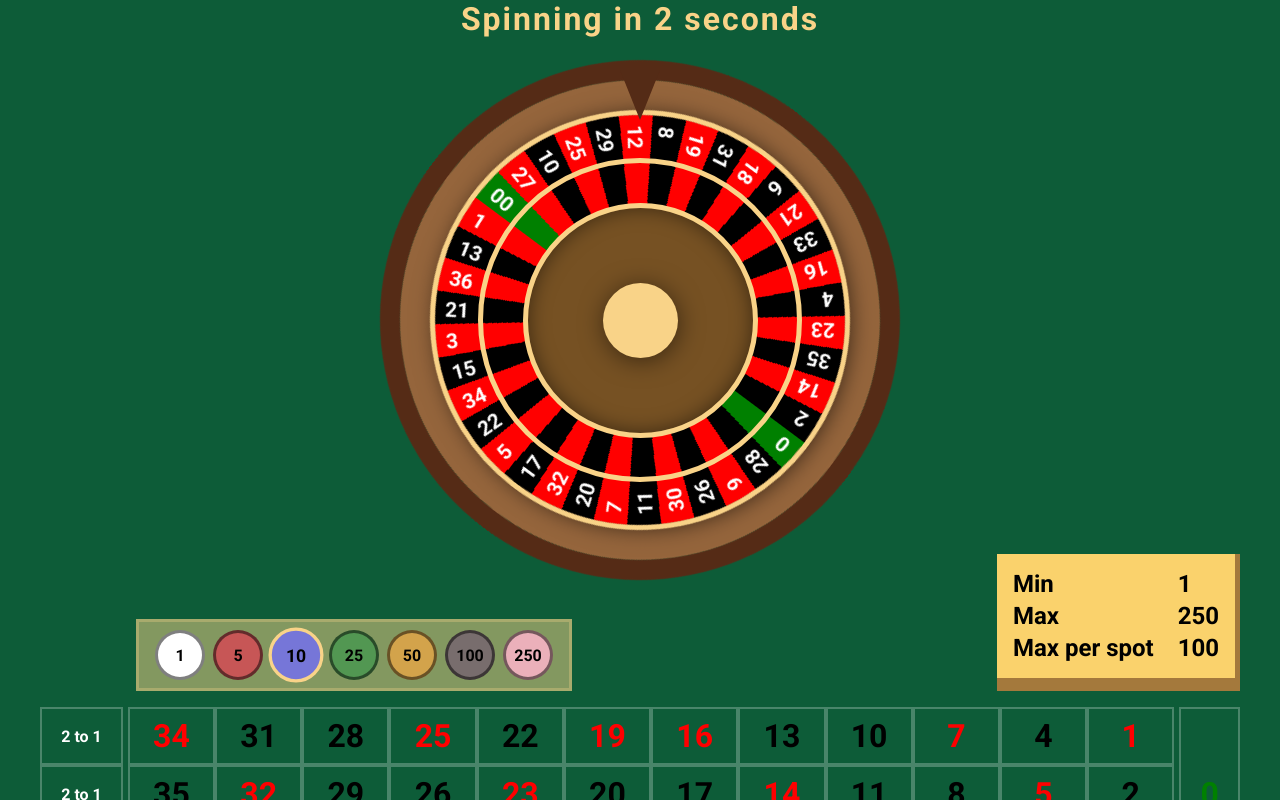
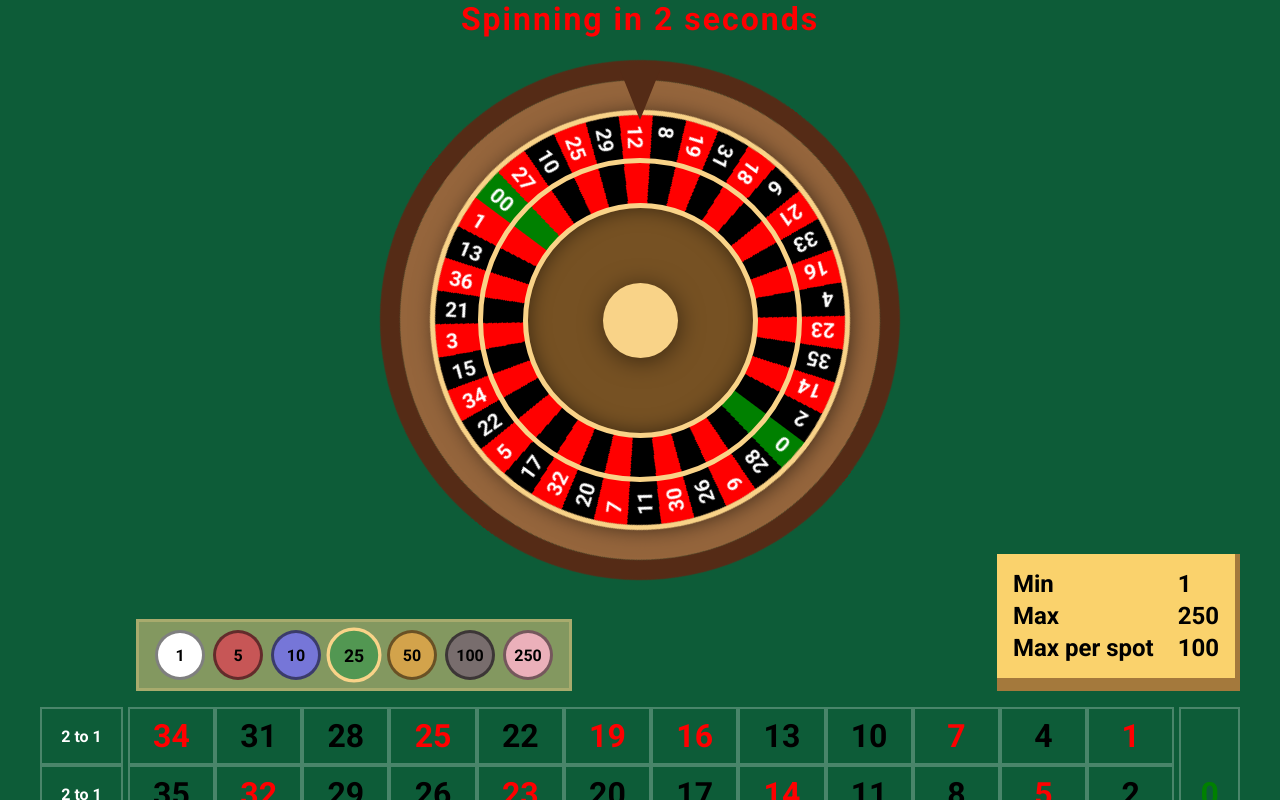
Before and after one commit to benamager/roulette, a React (Create React App) app: page /gamble in a window 1280 px wide. Both pictures are taken after a click on the element "25". Shown: the top 800 px of the page. Built offline with nearby package versions, Linux system fonts and the light colour scheme.

Commit message:
Add function, drop chips on table & chip selector

```diff
--- a/package.json
+++ b/package.json
@@ -4,6 +4,7 @@
   "private": true,
   "dependencies": {
     "@emotion/react": "^11.9.0",
+    "@hookform/resolvers": "^2.8.10",
     "@testing-library/jest-dom": "^5.16.4",
     "@testing-library/react": "^13.3.0",
     "@testing-library/user-event": "^13.5.0",
@@ -17,7 +18,8 @@
     "react-scripts": "5.0.1",
     "react-use": "^17.4.0",
     "sass": "^1.52.1",
-    "web-vitals": "^2.1.4"
+    "web-vitals": "^2.1.4",
+    "yup": "^0.32.11"
   },
   "scripts": {
     "start": "react-scripts start",
--- a/src/App.js
+++ b/src/App.js
@@ -1,16 +1,62 @@
 import { BrowserRouter, Routes, Route } from "react-router-dom"
+import { useState, useEffect } from "react"
 
 // Pages
 import Gamble from "./pages/Gamble"
+import Contact from "./pages/Contact"
 
 // Avatar fetch url https://avatars.dicebear.com/api/adventurer/benjamin.svg
 
 function App() {
+  const [userData, setUserData] = useState({
+    username: "benjamin",
+    balance: 500,
+    selectedChip: 1,
+    droppedChips: [],
+  })
+
+  const [wheelData, setWheelData] = useState({
+    isSpinning: false,
+    timeLeft: 10,
+  })
+
+  // useEffect(() => { // TEMP
+  //   console.log(userData)
+  // }, [userData])
+
+  // Timer with cleanup
+  useEffect(() => {
+    if (wheelData.isSpinning === false) {
+      const timer = setInterval(() => {
+        setWheelData((prevState) => {
+          return {
+            ...prevState,
+            timeLeft: prevState.timeLeft - 1,
+            isSpinning: prevState.timeLeft === 1 ? true : false,
+          }
+        })
+      }, 1000)
+      // clearing interval
+      return () => clearInterval(timer)
+    }
+  }, [wheelData])
+
   return (
     <div className="App">
       <BrowserRouter>
         <Routes>
-          <Route path="gamble" element={<Gamble />} />
+          <Route
+            path="gamble"
+            element={
+              <Gamble
+                wheelData={wheelData}
+                userData={userData}
+                handleWheelData={setWheelData}
+                handleUserData={setUserData}
+              />
+            }
+          />
+          <Route path="contact" element={<Contact />} />
         </Routes>
       </BrowserRouter>
     </div>
--- a/src/components/Chip.jsx
+++ b/src/components/Chip.jsx
@@ -13,6 +13,7 @@ const Chip = ({
 }) => {
   const style = css`
     position: ${position === "absolute" && "absolute"};
+    user-select: none;
     background-color: ${color};
     width: ${size + "px"};
     height: ${size + "px"};
@@ -27,7 +28,7 @@ const Chip = ({
     margin-left: -${percentLeft && size / 2 + "px"};
     margin-top: -${percentTop && size / 2 + "px"};
     border: 3px solid ${selected === false ? "#00000080" : "#f9d388"};
-    cursor: ${selected === false ? "pointer" : "default"};
+    cursor: pointer;
     transition: transform 0.1s;
     transform: scale(${selected === true && 1.1});
     &:hover {
--- a/src/components/ChipContainer.jsx
+++ b/src/components/ChipContainer.jsx
@@ -2,8 +2,15 @@ import Chip from "./Chip"
 
 /** @jsxImportSource @emotion/react */
 import { css } from "@emotion/react"
+import { nanoid } from "nanoid"
 
-const ChipContainer = ({ disabled }) => {
+const ChipContainer = ({
+  disabled,
+  chipSize,
+  userData,
+  handleUserData,
+  allChips,
+}) => {
   const style = css`
     background-color: #f9d38880;
     display: flex;
@@ -14,16 +21,30 @@ const ChipContainer = ({ disabled }) => {
     pointer-events: ${disabled === true && "none"};
   `
 
+  //<Chip value={25} color="#529752" size={50} selected={false} />
+
+  function handleClick(e) {
+    if (e.target.tagName === "DIV") {
+      if (e.target.textContent != userData.selectedChip) {
+        handleUserData((prevState) => {
+          return { ...prevState, selectedChip: parseInt(e.target.textContent) }
+        })
+      }
+    }
+  }
+
   return (
-    <div css={style}>
-      <Chip value={1} color="#ffffff" size={50} selected={false} />
-      <Chip value={5} color="#C75656" size={50} selected={false} />
-      <Chip value={10} color="#7676D8" size={50} selected={true} />
-      <Chip value={25} color="#529752" size={50} selected={false} />
-      <Chip value={50} color="#D3A34B" size={50} selected={false} />
-      <Chip value={100} color="#786D6D" size={50} selected={false} />
-      <Chip value={250} color="#EBB0BA" size={50} selected={false} />
-    </div>
+    <section onClick={handleClick} css={style}>
+      {allChips.map((chip) => (
+        <Chip
+          value={chip.value}
+          color={chip.color}
+          size={chipSize}
+          selected={userData.selectedChip === chip.value ? true : false}
+          key={nanoid()}
+        />
+      ))}
+    </section>
   )
 }
 
--- a/src/components/RouletteTable.jsx
+++ b/src/components/RouletteTable.jsx
@@ -5,9 +5,14 @@ import Chip from "./Chip"
 import { nanoid } from "nanoid"
 
 import { useRef, useState } from "react"
-import { useWindowSize } from "react-use"
 
-const RouletteTable = ({ disabled }) => {
+const RouletteTable = ({
+  disabled,
+  allChips,
+  chipSize,
+  userData,
+  handleUserData,
+}) => {
   const styles = {
     container: css`
       position: relative;
@@ -137,10 +142,9 @@ const RouletteTable = ({ disabled }) => {
     `,
   }
 
-  const { width, height } = useWindowSize()
   const myRef = useRef()
 
-  const [droppedChips, setDroppedChips] = useState([])
+  // const [droppedChips, setDroppedChips] = useState([])
   function handleClick(e) {
     // Doesn't work this if statement
     const tableWidth = myRef.current.clientWidth
@@ -159,28 +163,52 @@ const RouletteTable = ({ disabled }) => {
       let leftPercent = ((100 / tableWidth) * x).toFixed(2)
       let topPercent = ((100 / tableHeight) * y).toFixed(2)
 
-      console.log("from left:", leftPercent, "%", "from top:", topPercent, "%")
-      setDroppedChips((prevState) => {
-        return [
+      // console.log("from left:", leftPercent, "%", "from top:", topPercent, "%") // TEMP
+
+      const selectedChipData = allChips.find(
+        (element) => element.value === userData.selectedChip
+      )
+
+      handleUserData((prevState) => {
+        return {
           ...prevState,
+          droppedChips: [
+            ...prevState.droppedChips,
             <Chip
-            value={10}
-            color="#7676D8"
-            size={50}
+              value={selectedChipData.value}
+              color={selectedChipData.color}
+              size={chipSize}
               selected={false}
               position="absolute"
               percentLeft={leftPercent + "%"}
               percentTop={topPercent + "%"}
               key={nanoid()}
             />,
-        ]
+          ],
+        }
       })
+      // setDroppedChips((prevState) => {
+      //   return [
+      //     ...prevState,
+      // <Chip
+      //   value={selectedChipData.value}
+      //   color={selectedChipData.color}
+      //   size={chipSize}
+      //   selected={false}
+      //   position="absolute"
+      //   percentLeft={leftPercent + "%"}
+      //   percentTop={topPercent + "%"}
+      //   key={nanoid()}
+      // />,
+      //   ]
+      // })
     }
   }
 
   return (
     <div onClick={handleClick} ref={myRef} css={styles.container}>
-      {droppedChips}
+      {userData.droppedChips}
+      {/* {droppedChips} */}
       <ul css={styles.totoone}>
         <li>2 to 1</li>
         <li>2 to 1</li>
--- a/src/components/SpinningIn.jsx
+++ b/src/components/SpinningIn.jsx
@@ -2,21 +2,32 @@
 import { css } from "@emotion/react"
 
 const SpinningIn = ({ time }) => {
-  const style = css`
-    font-size: 2rem;
-    margin-bottom: 2rem;
-    font-weight: 700;
-    letter-spacing: 2px;
-    color: #f9d388;
-  `
+  const style = {
+    default: css`
+      font-size: 2rem;
+      margin-bottom: 2rem;
+      font-weight: 700;
+      letter-spacing: 2px;
+      color: #f9d388;
+    `,
+    colorWarning: css`
+      color: red;
+    `,
+  }
+
   return (
     <>
-      {time > 0 && (
-        <p css={style}>
+      {time > 4 && (
+        <p css={style.default}>
           Spinning in {time} second{time > 1 && "s"}
         </p>
       )}
-      {time === 0 && <p css={style}>Now spinning</p>}
+      {time > 0 && time <= 4 && (
+        <p css={[style.default, style.colorWarning]}>
+          Spinning in {time} second{time > 1 && "s"}
+        </p>
+      )}
+      {time === 0 && <p css={style.default}>Now spinning</p>}
     </>
   )
 }
--- a/src/components/Wheel.jsx
+++ b/src/components/Wheel.jsx
@@ -2,11 +2,20 @@
 import { css } from "@emotion/react"
 import { nanoid } from "nanoid"
 
-import { useState } from "react"
+import { useState, useEffect, useRef } from "react"
 //import ComputedDegrees from "./customHooks/ComputedDegrees"
 
 const Wheel = (props) => {
-  const { values, colors, mirrorOn, startDeg, rotations, rotationTime } = props
+  const {
+    values,
+    colors,
+    mirrorOn,
+    startDeg,
+    rotations,
+    rotationTime,
+    handleWheelData,
+    time,
+  } = props
 
   // Calculates how many deg each piece of wheel will be
   const piePieceDeg =
@@ -59,7 +68,6 @@ const Wheel = (props) => {
       place-items: center center;
       width: 500px;
       height: 500px;
-      cursor: pointer;
       transition: transform ${rotationTime};
     `,
     notch: css`
@@ -179,16 +187,31 @@ const Wheel = (props) => {
 
   let winningDeg = 0
   // Spinning wheel XXXdeg
-  function clicked(e) {
-    if (!isSpinning) {
+
+  const wheelRef = useRef()
+
+  useEffect(() => {
+    if (time === 0) {
       setIsSpinning(true)
       winningDeg = Math.random() * 360 // Actual winningDeg is 360-winningDeg
       setWinDeg(winningDeg)
-      e.target.style.transform = `rotate(${
+      wheelRef.current.style.transform = `rotate(${
         winningDeg + 360 * rotations + 2
       }deg)`
     }
-  }
+  }, [time])
+
+  // function clicked(e) { ON CLICK FUNCTION
+  //   if (!isSpinning) {
+  //     console.log(wheelRef.current)
+  //     setIsSpinning(true)
+  //     winningDeg = Math.random() * 360 // Actual winningDeg is 360-winningDeg
+  //     setWinDeg(winningDeg)
+  //     e.target.style.transform = `rotate(${
+  //       winningDeg + 360 * rotations + 2
+  //     }deg)`
+  //   }
+  // }
 
   // Resets degrees when finished spinning
   function endSpin(e) {
@@ -197,6 +220,12 @@ const Wheel = (props) => {
     getResult(360 - winDeg) //360-winDeg because otherwise the results are reversed
     setTimeout(() => {
       setIsSpinning(false)
+      props.handleUserData((prevState) => {
+        return { ...prevState, droppedChips: [] }
+      })
+      handleWheelData((prevState) => {
+        return { ...prevState, timeLeft: 10, isSpinning: false }
+      })
       e.target.style.transition = `transform ${rotationTime} ease-out`
     }, 3500)
   }
@@ -205,7 +234,7 @@ const Wheel = (props) => {
   function getResult(degree) {
     resDeg.forEach((result) => {
       if (degree >= result[0] && degree <= result[1]) {
-        alert("The winning number is NOT" + result[2])
+        console.log("Og sejren går til dem med nr. " + result[2])
         return
       }
     })
@@ -215,10 +244,10 @@ const Wheel = (props) => {
     <div css={styles.outerContainer}>
       <div css={styles.notch}></div>
       <div
-        onClick={clicked}
         onTransitionEnd={endSpin}
         css={styles.wheelContainer}
         id="wheel"
+        ref={wheelRef}
       >
         <div css={styles.wheelCenter}></div>
         <ul css={styles.wheel}>{valuesMapped}</ul>
--- /dev/null
+++ b/src/pages/Contact.jsx
@@ -0,0 +1,41 @@
+import { useForm } from "react-hook-form"
+import { yupResolver } from "@hookform/resolvers/yup"
+import * as yup from "yup"
+
+const schema = yup.object().shape({
+  email: yup.string().email().required(),
+  password: yup.string().min(8).max(32).required(),
+})
+
+const Contact = () => {
+  const {
+    register,
+    handleSubmit,
+    formState: { errors },
+    reset,
+  } = useForm({
+    resolver: yupResolver(schema),
+  })
+  const onSubmitHandler = (data) => {
+    console.log({ data })
+    reset()
+  }
+  return (
+    <form onSubmit={handleSubmit(onSubmitHandler)}>
+      <h2>Lets sign you in.</h2>
+      <br />
+
+      <input {...register("email")} placeholder="email" type="email" />
+      <p>{errors.email?.message}</p>
+      <br />
+
+      <input {...register("password")} placeholder="password" type="password" />
+      <p>{errors.password?.message}</p>
+      <br />
+
+      <button type="submit">Sign in</button>
+    </form>
+  )
+}
+
+export default Contact
--- a/src/pages/Gamble.jsx
+++ b/src/pages/Gamble.jsx
@@ -10,7 +10,7 @@ import { useWindowSize } from "react-use"
 /** @jsxImportSource @emotion/react */
 import { css } from "@emotion/react"
 
-const Gamble = () => {
+const Gamble = (props) => {
   const styles = {
     container: css`
       display: flex;
@@ -27,6 +27,16 @@ const Gamble = () => {
     `,
   }
 
+  const allChips = [
+    { value: 1, color: "#ffffff" },
+    { value: 5, color: "#C75656" },
+    { value: 10, color: "#7676D8" },
+    { value: 25, color: "#529752" },
+    { value: 50, color: "#D3A34B" },
+    { value: 100, color: "#786D6D" },
+    { value: 250, color: "#EBB0BA" },
+  ]
+
   let confetti = false
   const { width, height } = useWindowSize()
 
@@ -35,8 +45,11 @@ const Gamble = () => {
       {confetti && (
         <Confetti numberOfPieces={300} width={width} height={height} />
       )}
-      <SpinningIn time={2} />
+      <SpinningIn time={props.wheelData.timeLeft} />
       <Wheel
+        handleUserData={props.handleUserData}
+        handleWheelData={props.handleWheelData}
+        time={props.wheelData.timeLeft}
         values={[
           "00",
           "27",
@@ -121,10 +134,22 @@ const Gamble = () => {
         startDeg={-2}
       />
       <div css={styles.upperInfo}>
-        <ChipContainer disabled={false} />
+        <ChipContainer
+          handleUserData={props.handleUserData}
+          chipSize={50}
+          userData={props.userData}
+          disabled={props.wheelData.isSpinning}
+          allChips={allChips}
+        />
         <MinMax min={1} max={250} maxPerSpot={100} />
       </div>
-      <RouletteTable disabled={false} />
+      <RouletteTable
+        chipSize={50}
+        disabled={props.wheelData.isSpinning}
+        allChips={allChips}
+        userData={props.userData}
+        handleUserData={props.handleUserData}
+      />
     </div>
   )
 }
```
Also changed, not shown: src/components/Dropper.jsx (deleted, +0 -57 lines), 2 other files (tests, documents, lock files or other folders). Lines whose indentation alone changed are shown as unchanged.
